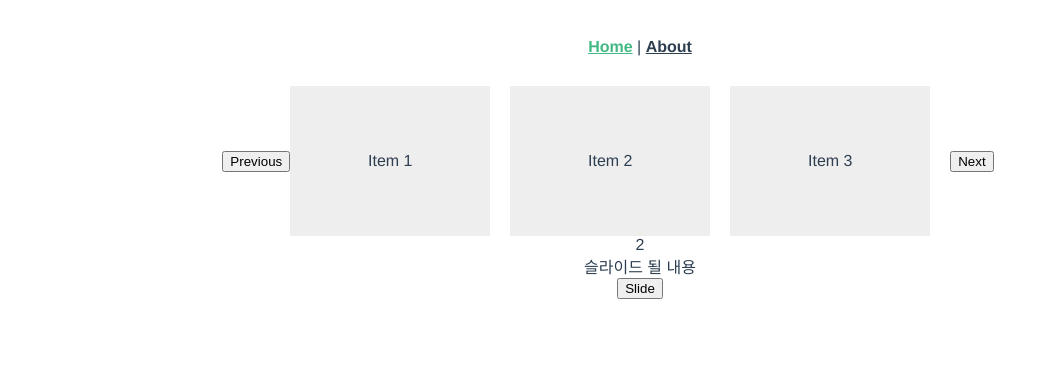
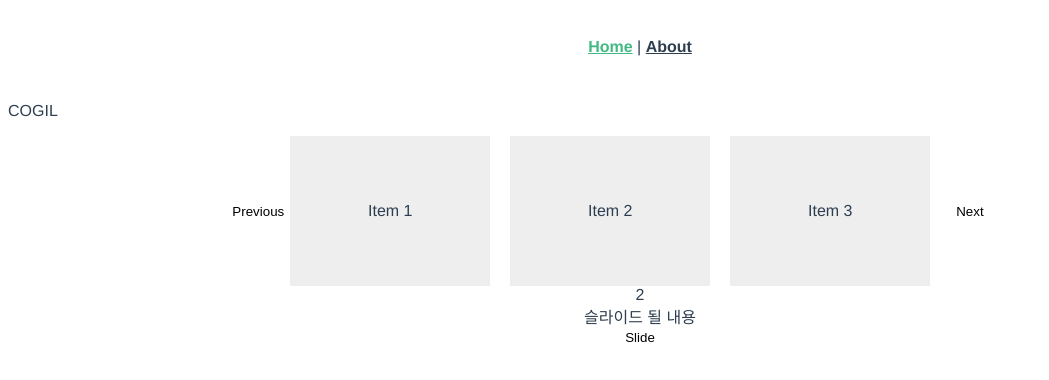
Before and after one commit to jiwon79/cogil, a Vue app: page / in a window 1280 px wide. Shown: the top 380 px of the page, without its empty margins (0-1049 px from the left). Built offline with nearby package versions, Linux system fonts and the light colour scheme.

Commit message:
Feature/헤더 1차 (#4)
* :sparkles: test route 추가

* :sparkles: MainHeader 추가

```diff
--- /dev/null
+++ b/src/components/MainHeader.vue
@@ -0,0 +1,51 @@
+<template>
+    <header v-if="!isLogo">
+        <button @click="back">
+            <img src="../assets/ic_arrow_back.svg" alt="back button">
+        </button>
+        <p>{{ title }}</p>
+    </header>
+    <header v-if="isLogo">
+        <p>COGIL</p>
+    </header>
+</template>
+
+<script lang="ts">
+import { defineComponent } from "vue";
+
+export default defineComponent({
+  props: {
+    title: {
+      required: true,
+      type: String,
+    },
+    isLogo: {
+      required: false,
+      type: Boolean,
+      default: false,
+    }
+  },
+  methods: {
+    back() {
+      this.$router.back();
+    }
+  }
+});
+</script>
+
+<style lang="scss">
+header {
+  display: flex;
+}
+
+button {
+  background: none;
+  border: none;
+  cursor: pointer;
+}
+
+img {
+  width: 24px;
+  height: 24px;
+}
+</style>
--- a/src/router/index.ts
+++ b/src/router/index.ts
@@ -16,7 +16,14 @@ const routes: Array<RouteRecordRaw> = [
     component: () =>
       import(/* webpackChunkName: "about" */ "../views/AboutView.vue"),
   },
+  {
+    path: "/:category",
+    name: "category",
+    component: TestView,
+  }
 ];
+
+import TestView from "../views/TestView.vue";
 
 const router = createRouter({
   history: createWebHistory(process.env.BASE_URL),
--- a/src/views/HomeView.vue
+++ b/src/views/HomeView.vue
@@ -1,15 +1,17 @@
 <template>
-  <div class="home">
-    <carouselCompo> </carouselCompo>
-  </div>
+    <MainHeader title="LOGO" is-logo="true"/>
+    <carouselCompo/>
 </template>
 
 <script lang="ts">
 import { defineComponent } from "vue";
+import MainHeader from "@/components/MainHeader.vue";
 import carouselCompo from "../components/carouselCompo.vue";
+
 export default defineComponent({
   name: "HomeView",
   components: {
+    MainHeader,
     carouselCompo,
   },
 });
--- /dev/null
+++ b/src/views/TestView.vue
@@ -0,0 +1,8 @@
+<template>
+    <MainHeader title="Test"/>
+    <p>test</p>
+</template>
+
+<script setup lang="ts">
+import MainHeader from "@/components/MainHeader.vue";
+</script>
```
Also changed, not shown: src/assets/ic_arrow_back.svg (added).
